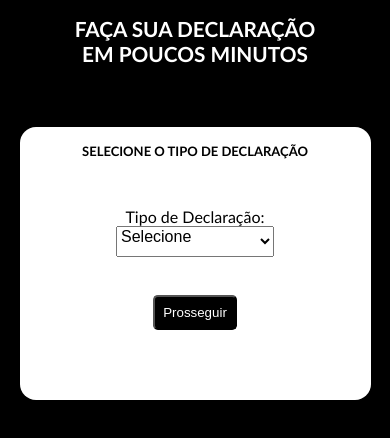
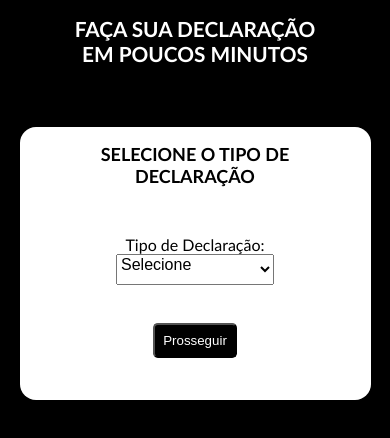
Before and after one commit to FragasOficial/declaracion, a plain HTML site: page index.html in a window 390 px wide. Drawn offline with Linux system fonts and the light colour scheme.

Commit message:
Ajusatando tamanho da fonte

```diff
--- a/index.css
+++ b/index.css
@@ -100,7 +100,7 @@ h1{
         text-align: center;
         color: black;
         display: flex;
-        font-size: small;
+        font-size: large;
     }
 
 
```
